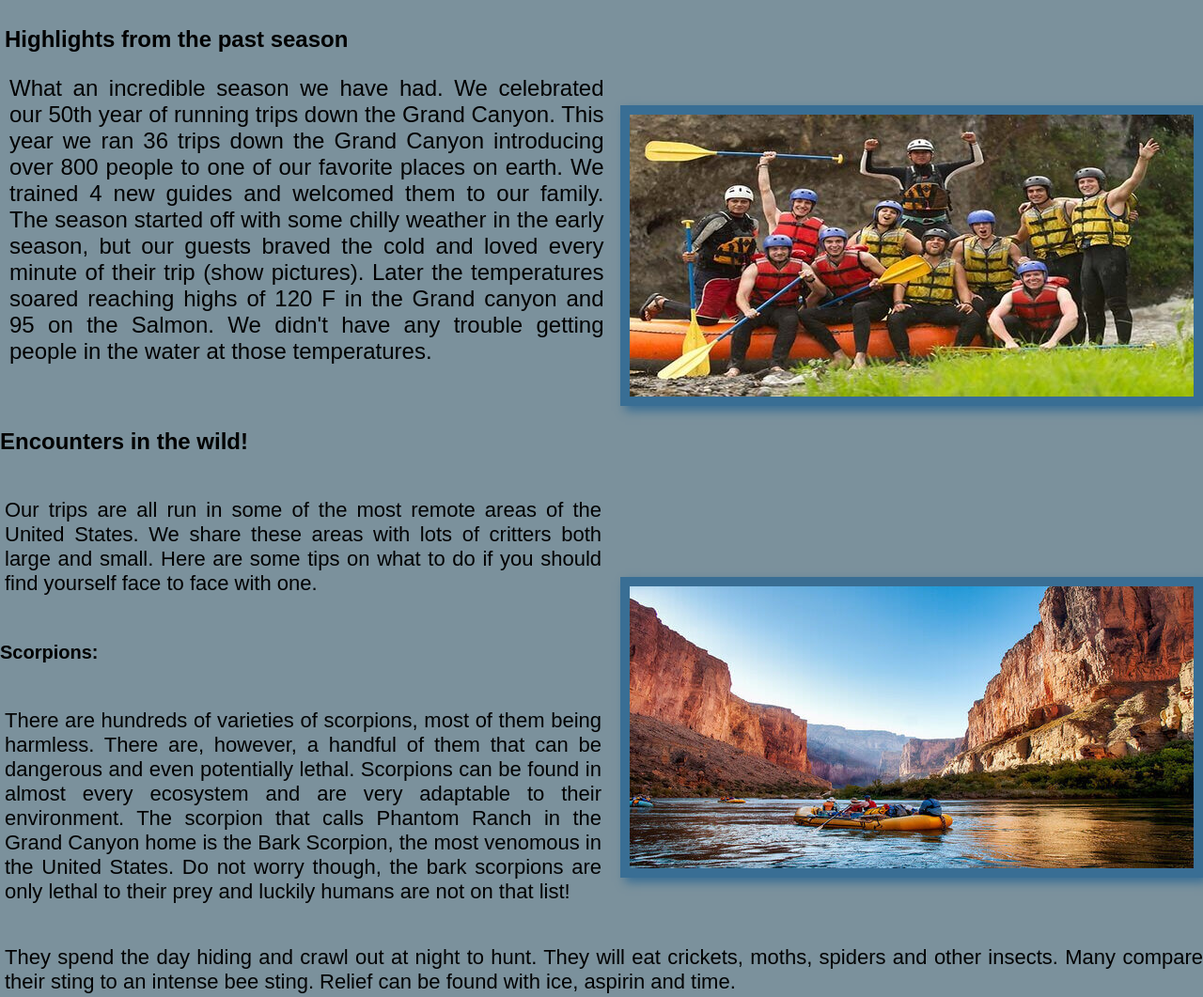
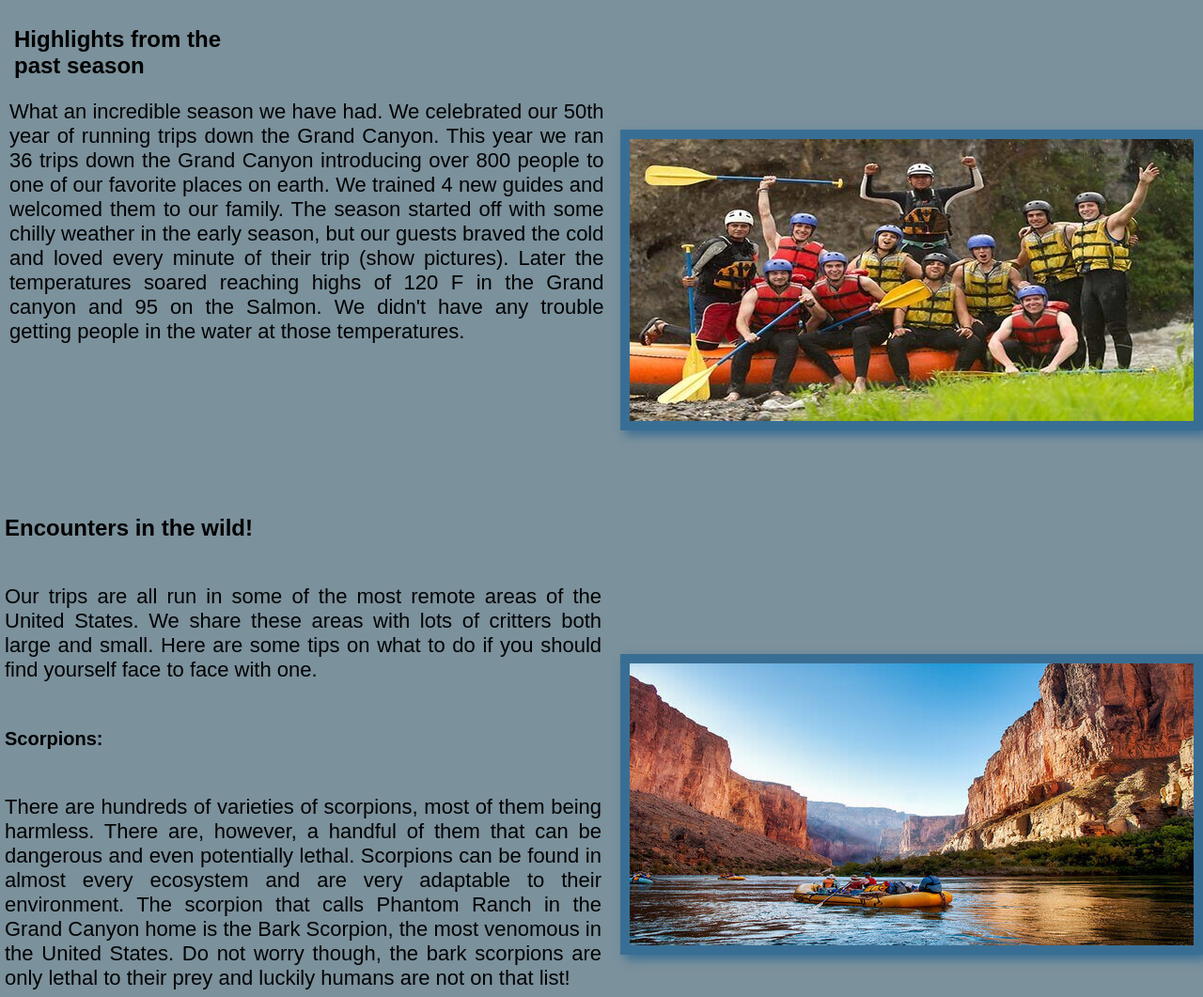
Before and after one commit to byuiwebpro/wdd130, a plain HTML site: page wwr/blog.html in a window 1280 px wide. Shown: the part 790-1851 px from the top of the page at 94% size. Drawn offline with Linux system fonts and the light colour scheme.

Commit message:
blog updated 2

```diff
--- a/wwr/blog.html
+++ b/wwr/blog.html
@@ -39,17 +39,20 @@
                     <p></p>
 
                     <h2 class="head">Highlights from the past season</h2>
+                    </div>
                     <div class="parahead">
                         <p class="para">What an incredible season we have had. We celebrated our
                         50th year of running trips down the Grand Canyon.
                         This year we ran 36 trips down the Grand Canyon introducing over 800 people to one of our favorite places on earth. We trained 4 new guides and welcomed them to our family.
                         The season started off with some chilly weather in the early season, but our guests braved the cold and loved every minute of their trip (show pictures).
                         Later the temperatures soared reaching highs of 120 F in the Grand canyon and 95 on the Salmon.
-                    We didn't have any trouble getting people in the water at those temperatures.</p>
+                        We didn't have any trouble getting people in the water at those temperatures.
+                        </p>
+                    </div>
                 </div>
             </section>
-            <section class="incredible-card">
-                <img class="incredible-img" src="images/incredible_season.jpg" alt="incredible season">
+            <h2 section id="incredible-card">
+                <img id="incredible-img" src="images/incredible_season.jpg" alt="incredible season">
             </section>
                 <p></p>
                 <p></p>
@@ -58,8 +61,8 @@
             <div class="parahead">
                 <p class="para">Our trips are all run in some of the most remote areas of the United States. We share these areas with lots of critters both large and small.
                 Here are some tips on what to do if you should find yourself face to face with one.
+            </p>
             </div>
-            </p>
             <h4 class="head2">Scorpions:</h4>
             <div class="parahead">
                 <p class="para">There are hundreds of varieties of scorpions, most of them being harmless.
@@ -68,8 +71,8 @@
                 Do not worry though, the bark scorpions are only lethal to their prey and luckily humans are not on that list!
                 </p>
             </div>
-            <section class="remote-card">
-                <img class="remote-img" src="images/remote areas.jpg">
+            <section id="remote-card">
+                <img id="remote-img" src="images/remote_areas.jpg" alt="remote areas">
             </section>
 
             <p class="para">They spend the day hiding and crawl out at night to hunt.
@@ -84,8 +87,9 @@
                 <p class="para">For many people, bighorn sheep symbolize the rugged mountain west. It is one of two species of wild sheep in North America.
                 It’s compact body is muscular with chocolate brown fur. Most weigh 160-250 lbs.
                 They have exceptional vision, hearing and smell that helps them detect and avoid predators.
-                <section class="remote-card">
-                    <img class="bighorn" src="images/bighorn-ram.jpg">
+                </p>
+                <section id="remote-card">
+                    <img id="bighorn" src="images/bighorn-ram.jpg" alt="bighorn-ram">
                 </section>
                 <p class="para">Their large curved horns can weigh up to 30 lbs. Females also have horns but they are short with a slight curvature.
                     Horns are used as tools for eating and fighting.</p>
--- a/wwr/styles/style.css
+++ b/wwr/styles/style.css
@@ -230,12 +230,14 @@ main section img {
 .head {
     text-align: start;
     font-size: 24px;
+    margin-left: 5px;
 
 }
 
 .head2 {
     text-align: start;
     font-size: 20px;
+    margin-left: 5px;
 }
 
 .para1 {
@@ -251,24 +253,24 @@ main section img {
     z-index: -1;
 }
 
-.incredible-card {
+#incredible-card {
     display: grid;
     grid-template-columns: repeat(10, 1fr);
     grid-column: 8/8;
     grid-row: 2/2;
 }
 
-.incredible-img, .incredible_season {
+#incredible-img, .incredible_season {
     border: 10px solid #7b919c;
     width: 100;
 }
 
-.incredible-img {
+#incredible-img {
     border: 10px solid #396E94;
     transition: transform .5s;
     box-shadow: 5px 5px 10px #396E94;
     grid-column: 10/10;
-    margin-top: -300px;
+    margin-top: -250px;
 }
 
 .parahead {
@@ -279,42 +281,43 @@ main section img {
     grid-column: 1/10;
     width: auto;
     text-align:center;
+    font-size: 22px;
 }
 
-.remote-card {
+#remote-card {
     display: grid;
     grid-template-columns: repeat(10, 1fr);
     grid-column: 8/8;
     grid-row: 2/2;
 }
 
-.remote-img, .remote_season {
+#remote-img, .remote_season {
     border: 10px solid #7b919c;
     width: 100;
 }
 
-.remote-img {
+#remote-img {
     border: 10px solid #396E94;
     transition: transform .5s;
     box-shadow: 5px 5px 10px #396E94;
     grid-column: 10/10;
-    margin-top: -370px;
+    margin-top: -380px;
     z-index: 1px;
 }
 
-.bighorn-card {
+#bighorn-card {
     display: grid;
     grid-template-columns: repeat(10, 1fr);
     grid-column: 1/1;
     grid-row: 2/2;
 }
 
-.bighorn, .remote_season {
+#bighorn, .remote_season {
     border: 10px solid #7b919c;
     width: 100;
 }
 
-.bighorn {
+#bighorn {
     border: 10px solid #396E94;
     transition: transform .5s;
     box-shadow: 5px 5px 10px #396E94;
```
Also changed, not shown: wwr/images/remote_areas.jpg (renamed from wwr/images/remote areas.jpg). Lines whose indentation alone changed are shown as unchanged.
